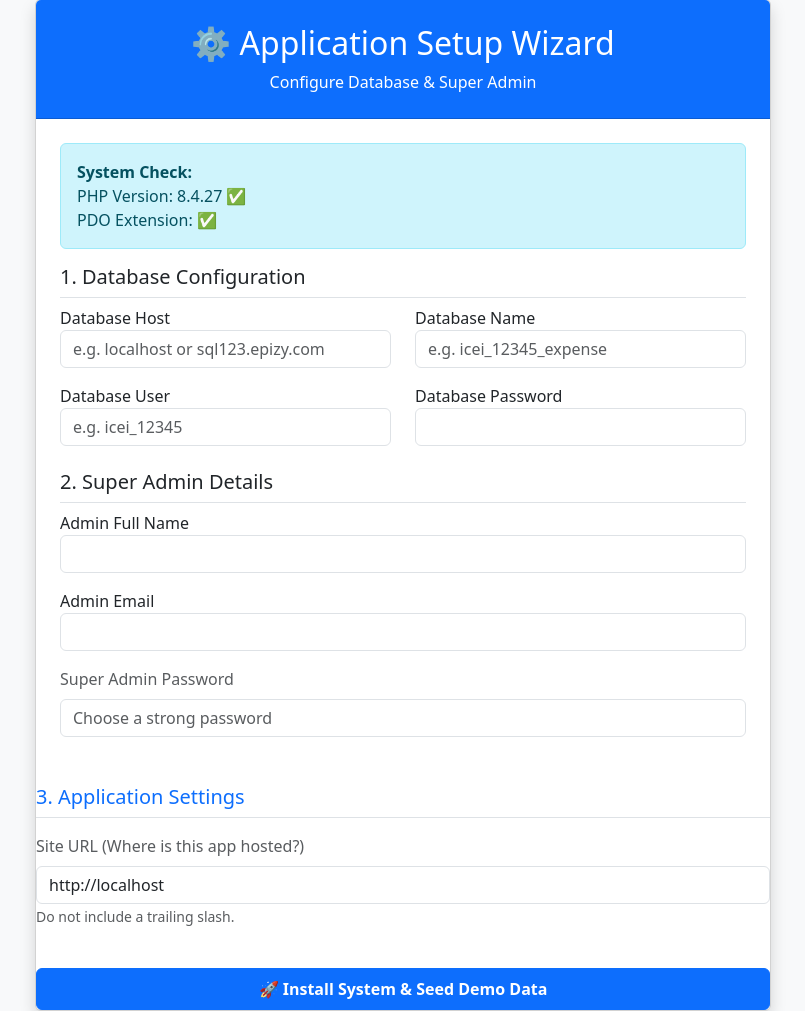
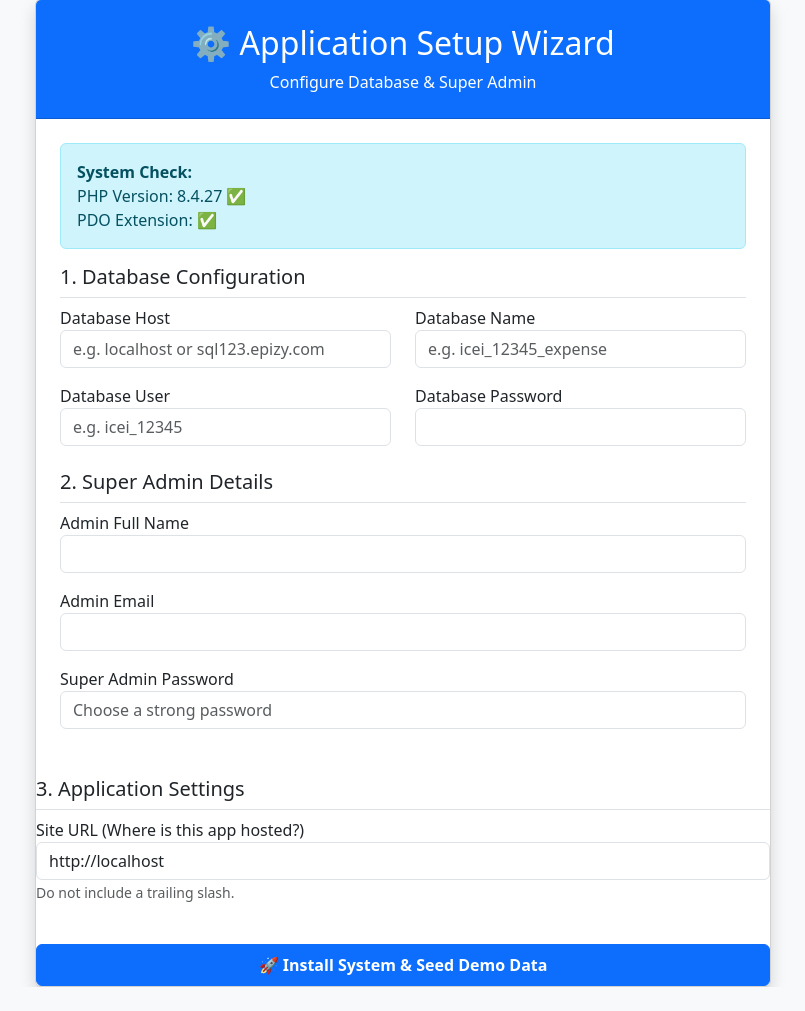
Before and after one commit to jayshreeganesh/daily-expense-tracker-system, a PHP site: page /setup.php in a window 1280 px wide. Shown: the part 49-1060 px from the top of the page, without its empty margins (237-1042 px from the left). After the commit the page ends 1036 px from the top, so only its background shows below. Run offline with PHP 8.4, Linux system fonts and the light colour scheme.

Commit message:
style(setup): Fix inconsistent label alignment and heading styling in setup wizard

```diff
--- a/public/setup.php
+++ b/public/setup.php
@@ -169,16 +169,16 @@ define('SITENAME', 'Daily Expense Tracker');
                                     <input type="email" name="admin_email" class="form-control" required>
                                 </div>
                                 <div class="mb-4">
-                                    <label class="form-label text-muted">Super Admin Password</label>
+                                    <label>Super Admin Password</label>
                                     <input type="password" name="admin_pass" class="form-control" required minlength="6" placeholder="Choose a strong password">
                                 </div>
                             </div>
 
                             <!-- Step 3: Application Settings -->
                             <div class="mb-4">
-                                <h5 class="text-primary border-bottom pb-2 mb-3">3. Application Settings</h5>
+                                <h5 class="border-bottom pb-2">3. Application Settings</h5>
                                 <div class="mb-3">
-                                    <label class="form-label text-muted">Site URL (Where is this app hosted?)</label>
+                                    <label>Site URL (Where is this app hosted?)</label>
                                     <?php
                                         $protocol = (!empty($_SERVER['HTTPS']) && $_SERVER['HTTPS'] !== 'off' || $_SERVER['SERVER_PORT'] == 443) ? "https://" : "http://";
                                         $defaultUrl = $protocol . $_SERVER['HTTP_HOST'];
```
